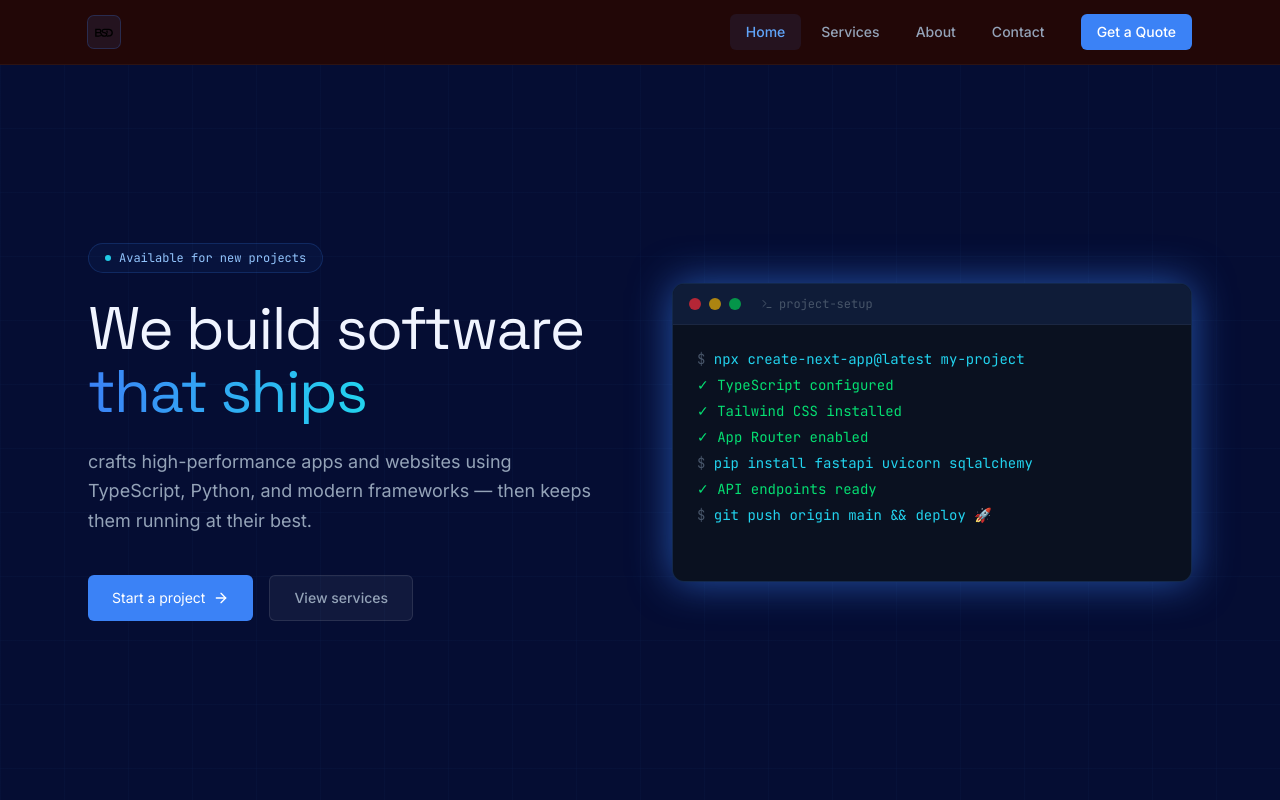
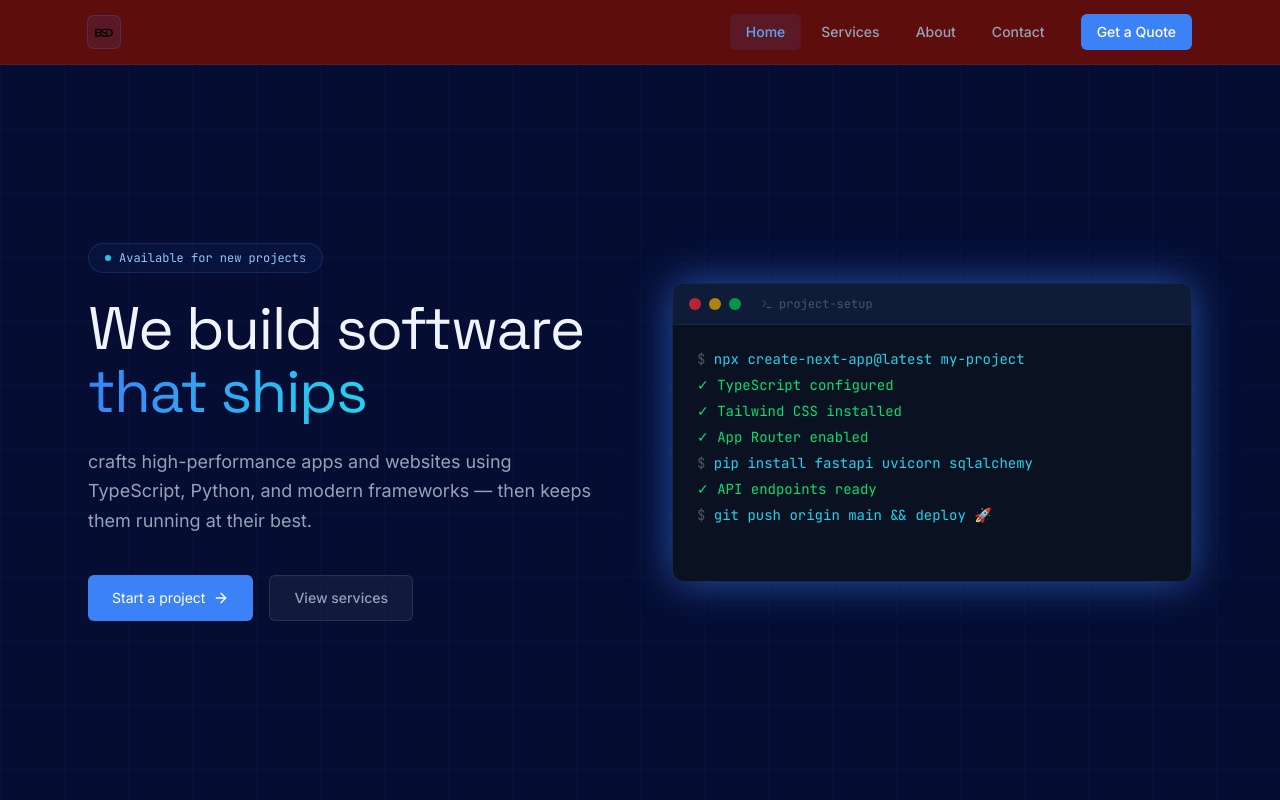
Before and after one commit to Bean-Systems-Development/BSD-site, a Next.js app: page / in a window 1280 px wide. Shown: the top 800 px of the page. Built offline with nearby package versions, Linux system fonts and the light colour scheme.

Commit message:
refactor(theme): update colours

```diff
--- a/app/globals.css
+++ b/app/globals.css
@@ -2,9 +2,8 @@
 @import "tailwindcss";
 
 @theme inline {
-  /* --bsd-red: #380a0d; */
-  --bsd-red: #220707;
-  --bsd-grey: #cecfdc;
+  --bsd-red: #5e0d0d;
+  --bsd-grey: #212121;
   --bsd-blue: #050d33;
   --color-navy-950: #05080f;
   --color-navy-900: #0a1120;
```
